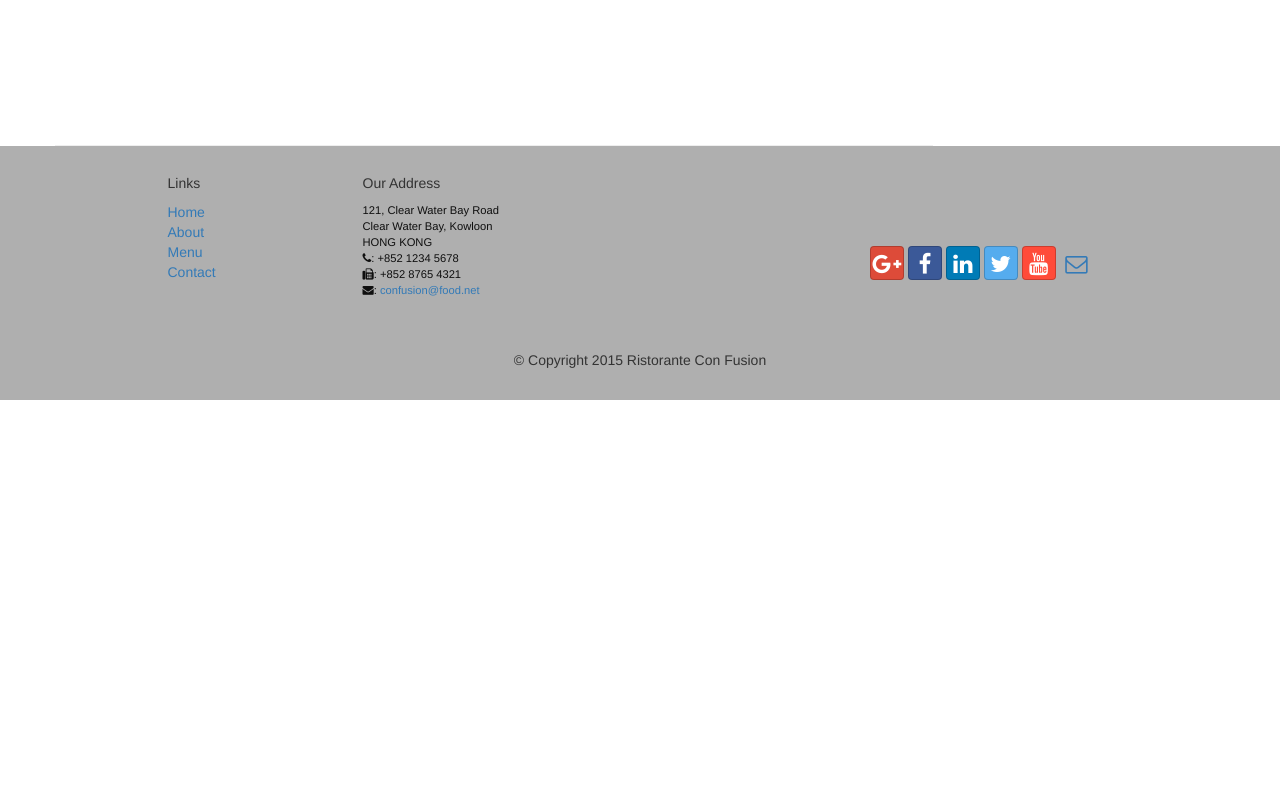
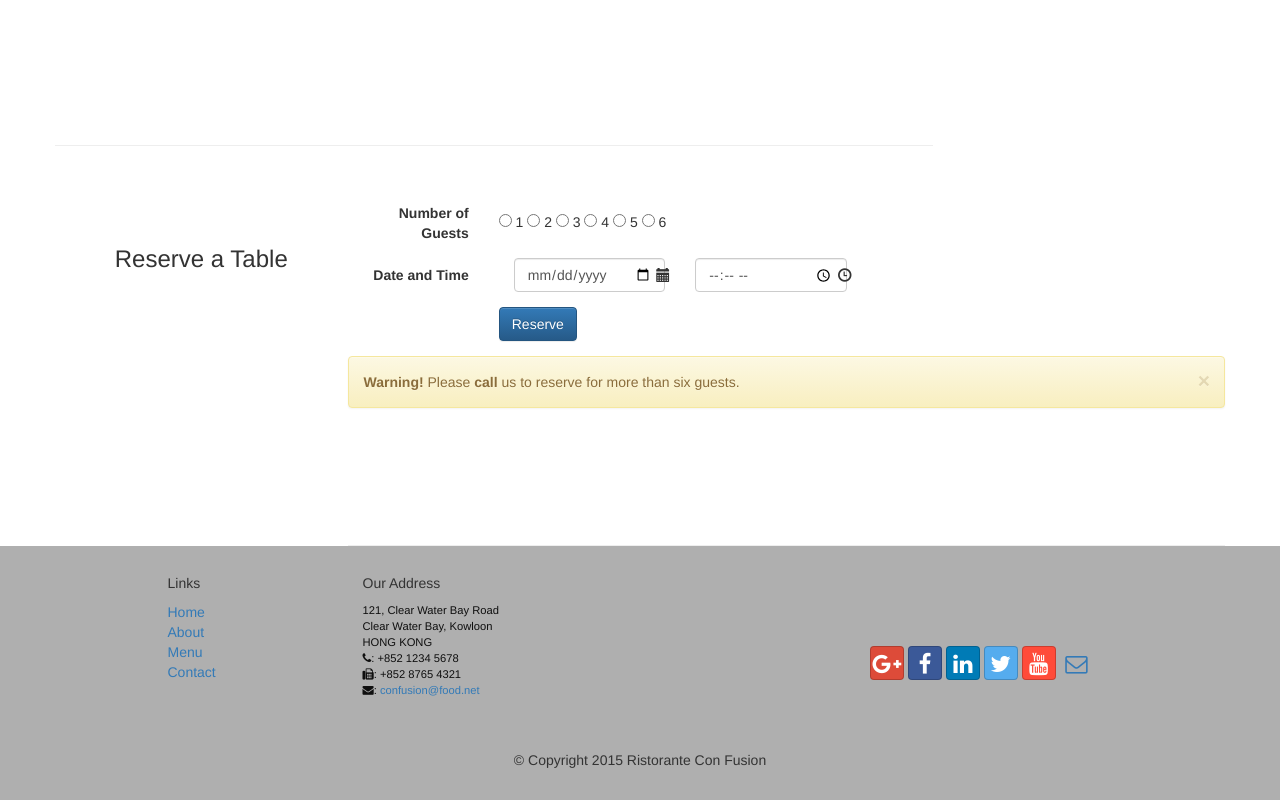
Before and after one commit to rh01/hw-web, a plain HTML site: page index.html in a window 1280 px wide. Shown: the part 1513-2313 px from the top of the page. Before the commit the page ends 1913 px from the top, so only its background shows below. Drawn offline with nearby package versions, Linux system fonts and the light colour scheme.

Commit message:
assignement2

```diff
--- a/index.html
+++ b/index.html
@@ -69,7 +69,23 @@
                         </li>
 
                         <li><a href="#"><i class="fa fa-envelope-o"></i> Contact</a></li>
+
+
                     </ul>
+
+                    <form class="navbar-form navbar-right" role="search">
+                          <div class="form-group">
+                              <input type="text" class="form-control" id="email" name="email" placeholder="Email">
+                              <input type="password" class="form-control" id="password" name="password" placeholder="password">
+                              <label class="checkbox-inline">
+                                <input type="checkbox" name="approve" value="">
+                                <strong>Remember me</strong>
+                              </label>
+                          </div>
+                          <button type="submit" class="btn btn-info">Sign in</button>
+                    </form>
+
+
                 </div>
 
 
@@ -93,11 +109,21 @@
                     <img src="img/logo.png" class="img-responsive">
 
                 </div>
+
+                <div class="col-xs-12 col-sm-2">
+                    <p style="padding:40px;"></p>
+                    <a href="#reserve">
+                    <button class="btn btn-lg btn-warning">Reserve Table</button>
+                    </a>
+
+                </div>
+
             </div>
         </div>
     </header>
 
     <div class="container">
+        <!-- 1 -->
         <div class="row">
             <div class="col-xs-12 col-sm-3 col-sm-push-9 row row-header">
                 <p style="padding:20px;"></p>
@@ -125,7 +151,7 @@
             </div>
         </div>
 
-
+        <!-- 2 -->
         <div class="row">
             <div class="col-xs-12 col-sm-3 row row-header">
                 <p style="padding:20px;"></p>
@@ -138,7 +164,7 @@
                 <p><a class="btn btn-primary btn-xs" href="#">More &raquo;</a></p>
             </div>
         </div>
-
+        <!-- 3 -->
         <div class="row">
             <div class="col-xs-12 col-sm-3 col-sm-push-9 row row-header">
                 <p style="padding:20px;"></p>
@@ -165,7 +191,66 @@
                 </div>
             </div>
         </div>
+
+
+        <!-- 4 -->
+        <div class="row">
+            <div class="col-xs-12 col-sm-3 row row-header">
+                <p style="padding:40px;"></p>
+                <h3 align=center id="reserve">Reserve a Table</h3>
+            </div>
+            <div class="col-xs-12 col-sm-9 row row-content">
+
+                <form class="form-horizontal" role="form">
+                    <div class="form-group">
+                        <label for="number" class="col-sm-2 control-label">Number of Guests</label>
+                        <div class="col-sm-10">
+                            <p style="padding:2px"></p>
+                            <input type="radio" id="1" name="1"> 1
+                            <input type="radio" id="1" name="1"> 2
+                            <input type="radio" id="1" name="1"> 3
+                            <input type="radio" id="1" name="1"> 4
+                            <input type="radio" id="1" name="1"> 5
+                            <input type="radio" id="1" name="1"> 6
+
+
+                        </div>
+                    </div>
+
+
+                    <div class="form-group">
+                        <label for="number" class="col-sm-2 control-label">Date and Time</label>
+                        <div class="col-sm-10">
+                            <div class="col-sm-3">
+                            <input type="date" class="form-control">
+                              <span class="glyphicon glyphicon-calendar form-control-feedback" aria-hidden="true"></span>
+                            </div>
+                            <div class="col-sm-3">
+                            <input type="time" class="form-control">
+                              <span class="glyphicon glyphicon-time form-control-feedback" aria-hidden="true" style="padding:-3px;"></span>
+
+                            </div>
+                        </div>
+                    </div>
+
+                    <div class="form-group">
+                        <div class="col-sm-offset-2 col-sm-10">
+                            <button type="submit" class="btn btn-primary">Reserve</button>
+                        </div>
+                    </div>
+
+                    <div class="alert alert-warning alert-dismissible" role="alert">
+                      <button type="button" class="close" data-dismiss="alert" aria-label="Close"><span aria-hidden="true">&times;</span></button>
+                      <strong>Warning!</strong> Please <strong>call</strong> us to reserve for more than six guests.
+                    </div>
+
+                </form>
+            </div>
+        </div>
     </div>
+
+
+
 
     <footer class="row-footer">
         <div class="container">
```
